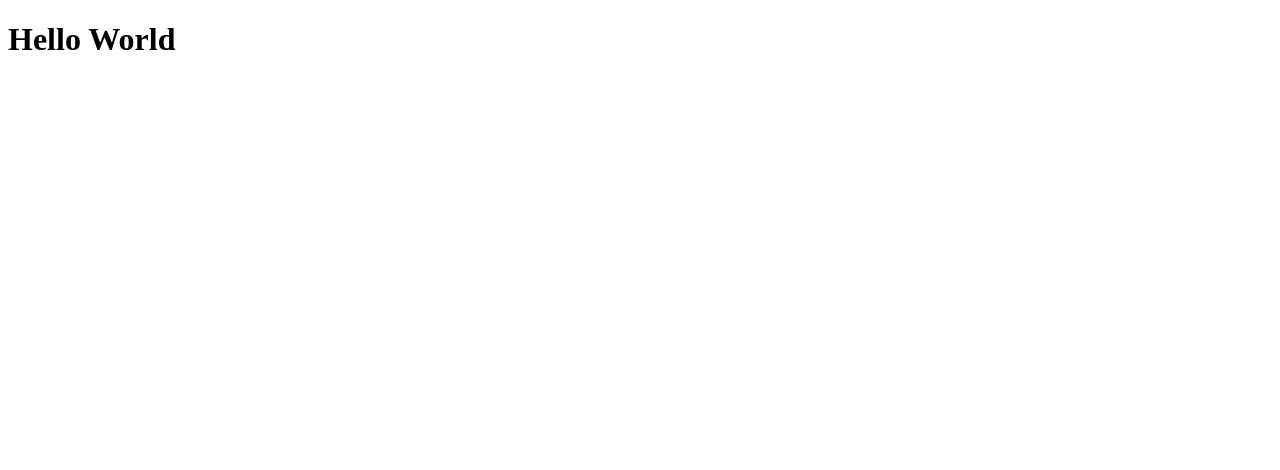
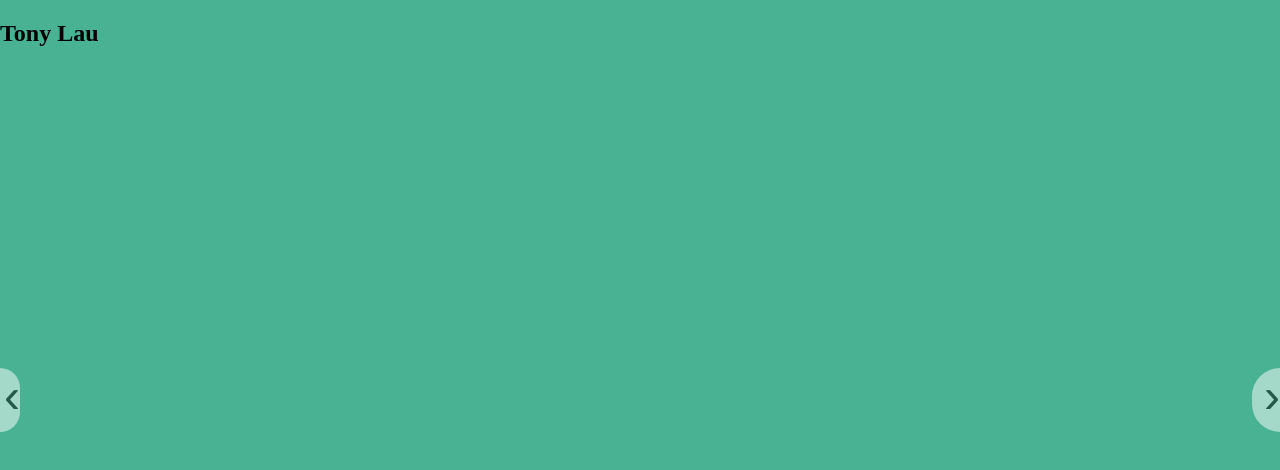
Before and after one commit to otny12/otny12.github.io, a plain HTML site: page index.html in a window 1280 px wide. Drawn offline with Linux system fonts and the light colour scheme.

Commit message:
Made the thing a carousel

```diff
--- a/index.html
+++ b/index.html
@@ -1,4 +1,39 @@
 <!DOCTYPE html>
 <html>
-  <h1>Hello World</h1>
+  <head>
+    <title>Tony Lau</title>
+    <link rel="stylesheet" href="style.css" />
+  </head>
+
+  <body>
+    <!-- <nav>
+      <a href="#">Home</a>
+      <a href="#Projects">Projects</a>
+      <a href="#Contact">Contact</a>
+    </nav>
+
+    <div>
+      <article>Home</article>
+      <article>Projects</article>
+      <article>Contact</article>
+    </div> -->
+
+    <button class="slide-arrow" id="slide-arrow-left">&#8249;</button>
+    <button class="slide-arrow" id="slide-arrow-right">&#8250;</button>
+
+    <ul id="slide-container">
+      <li class="slide" id="home">
+        <article>
+          <header><h1>Tony Lau</h1></header>
+        </article>
+      </li>
+      <li class="slide">
+        <article>
+          <header><h1>Projects</h1></header>
+        </article>
+      </li>
+      <li class="slide">Contact</li>
+    </ul>
+  </body>
+  <script src="index.js"></script>
 </html>
--- /dev/null
+++ b/index.js
@@ -0,0 +1,14 @@
+const slideContainer = document.getElementById("slide-container");
+const slide = document.querySelector(".slide");
+const leftButton = document.getElementById("slide-arrow-left");
+const rightButton = document.getElementById("slide-arrow-right");
+
+rightButton.addEventListener("click", () => {
+  const slideWidth = slide.clientWidth;
+  slideContainer.scrollLeft += slideWidth;
+});
+
+leftButton.addEventListener("click", () => {
+  const slideWidth = slide.clientWidth;
+  slideContainer.scrollLeft -= slideWidth;
+});
--- /dev/null
+++ b/style.css
@@ -0,0 +1,87 @@
+body {
+    margin: 0;
+    overflow-x: hidden;
+}
+
+.slider-wrapper {
+    margin: 1rem;
+    position: relative;
+    overflow: hidden;
+}
+
+#slide-container {
+    height: 100vh;
+    width: 100%;
+    display: flex;
+    list-style: none;
+    margin: 0;
+    padding: 0;
+    overflow: scroll;
+    scroll-behavior: smooth !important;
+}
+
+.slide {
+    width: 100%;
+    height: 100%;
+    flex: 1 0 100%;
+    margin: 0;
+    background-color: grey;
+}
+
+.slide-arrow {
+    position: absolute;
+    display: flex;
+    top: 0;
+    bottom: 0;
+    margin: auto;
+    height: 4rem;
+    background-color: white;
+    border: none;
+    font-size: 3rem;
+    padding: 0;
+    cursor: pointer;
+    opacity: 0.5;
+    transition: opacity 100ms;
+}
+
+.slide-arrow:hover,
+.slide-arrow:focus {
+    opacity: 1;
+}
+
+#slide-arrow-left {
+    left: 0;
+    padding-left: 0.25rem;
+    border-radius: 0 2rem 2rem 0;
+}
+
+#slide-arrow-right {
+    right: 0;
+    padding-left: 0.75rem;
+    border-radius: 2rem 0 0 2rem;
+}
+
+#slide-container {
+    scrollbar-width: none;
+    /* Firefox */
+    -ms-overflow-style: none;
+    /* Internet Explorer 10+ */
+}
+
+/* WebKit */
+#slide-container::-webkit-scrollbar {
+    width: 0;
+    height: 0;
+}
+
+.slide:nth-child(1) {
+    background-color: #49b293;
+}
+
+.slide:nth-child(2) {
+    background-color: #b03532;
+}
+
+.slide:nth-child(3) {
+    background-color: #6a478f;
+}
```
